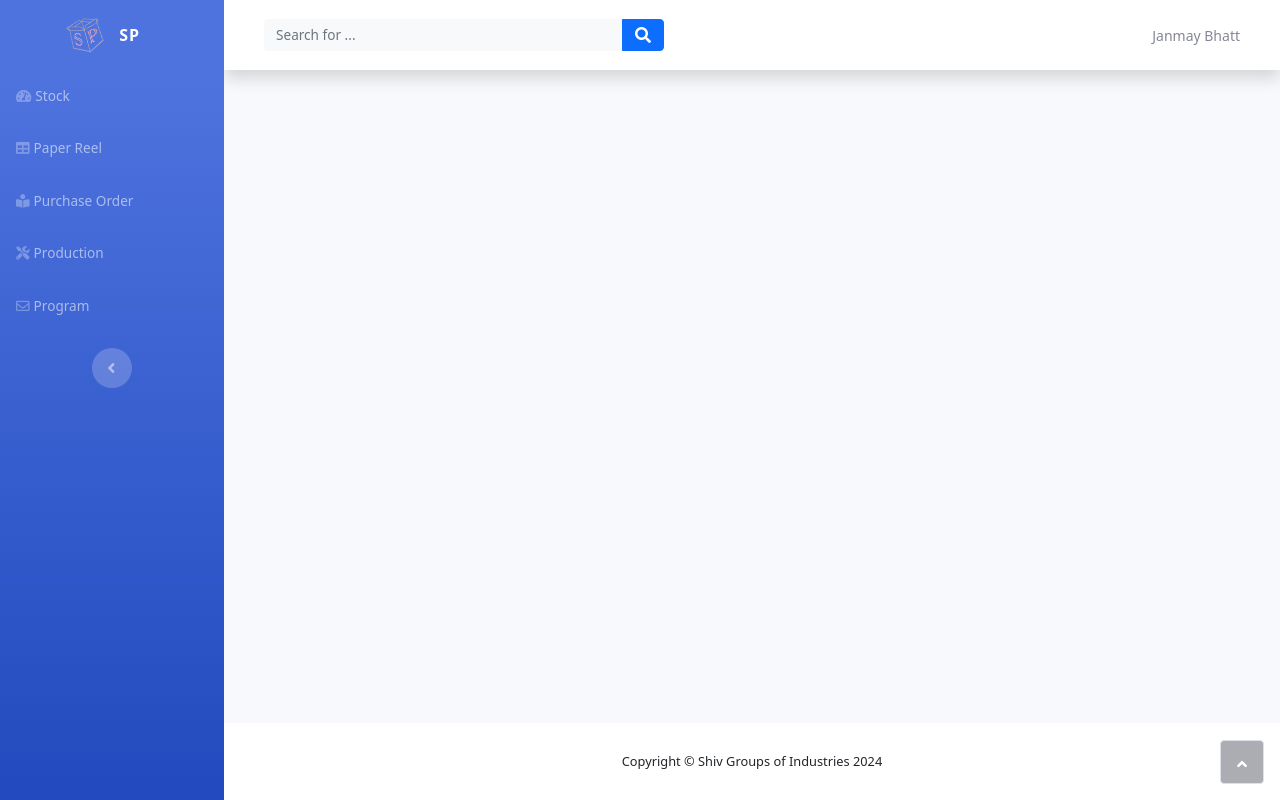
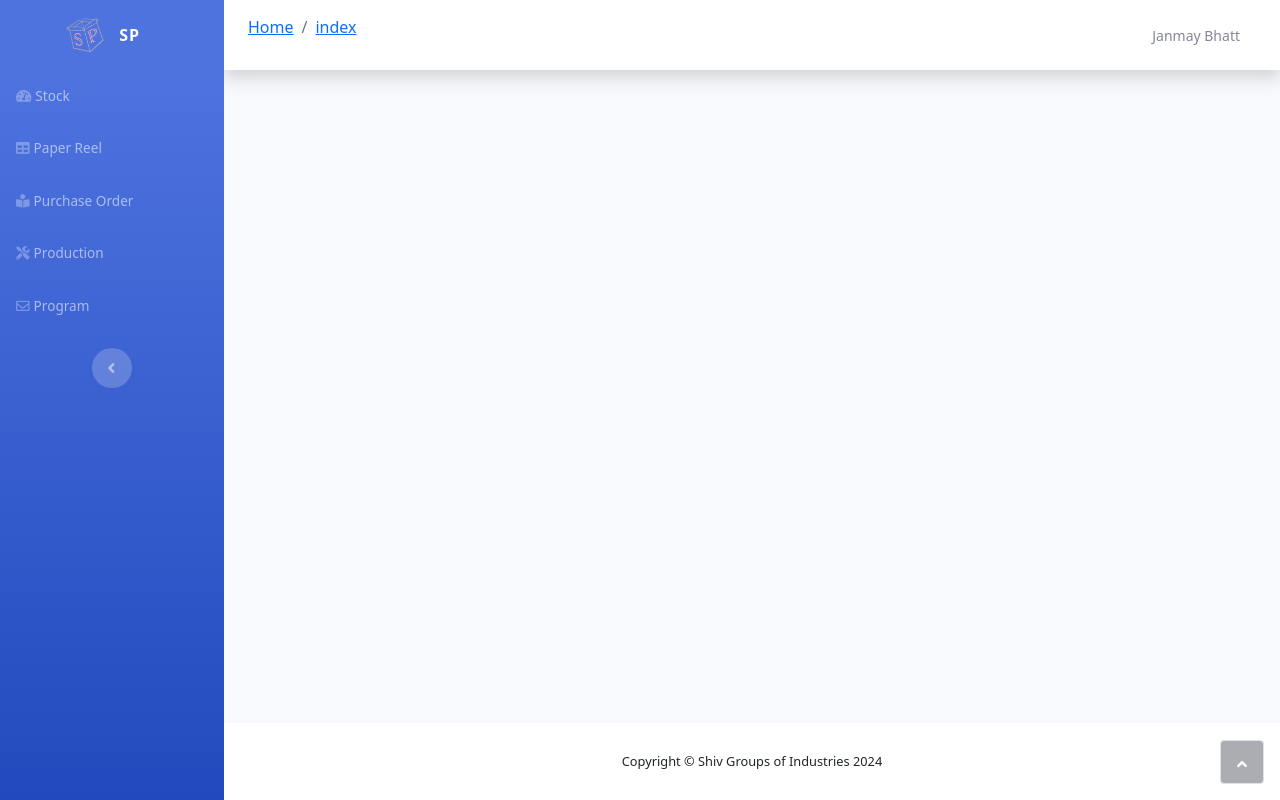
Before and after one commit to JANMAY007/SGIWebsite, a Django app: page / in a window 1280 px wide. Run offline with Django 5.2, Linux system fonts and the light colour scheme; data that the repository does not hold is empty; some libraries are stand-ins or nearby versions.

Commit message:
Added Current Path for ease of access

```diff
--- /dev/null
+++ b/Corrugation/templatetags/breadcrumbs.py
@@ -0,0 +1,25 @@
+from django import template
+from django.urls import resolve, Resolver404
+from urllib.parse import unquote
+
+register = template.Library()
+
+
+@register.simple_tag(takes_context=True)
+def breadcrumbs(context):
+    request = context['request']
+    path = unquote(request.path)
+    parts = path.strip('/').split('/')
+
+    breadcrumb_urls = []
+    breadcrumb_path = ''
+    for part in parts:
+        breadcrumb_path += f'/{part}'
+        try:
+            resolved = resolve(breadcrumb_path)
+            name = resolved.url_name if resolved.url_name else part
+        except Resolver404:
+            name = part
+        breadcrumb_urls.append((name, breadcrumb_path))
+
+    return breadcrumb_urls
--- a/templates/base.html
+++ b/templates/base.html
@@ -1,4 +1,5 @@
 {% load static %}
+{% load breadcrumbs %}
 <!DOCTYPE html>
 <html data-bs-theme="light" lang="en">
 
@@ -74,12 +75,23 @@
                 <div class="container-fluid">
                     <button class="btn btn-link d-md-none rounded-circle me-3" id="sidebarToggleTop" type="button"><i
                             class="fas fa-bars"></i></button>
-                    <form class="d-none d-sm-inline-block me-auto ms-md-3 my-2 my-md-0 mw-100 navbar-search">
-                        <div class="input-group"><input class="bg-light form-control border-0 small" type="text"
-                                                        placeholder="Search for ...">
-                            <button class="btn btn-primary py-0" type="button"><i class="fas fa-search"></i></button>
-                        </div>
-                    </form>
+                    <nav aria-label="breadcrumb">
+                        <ol class="breadcrumb justify-content-center align-items-center">
+                            {% breadcrumbs as breadcrumb_urls %}
+                            <li class="breadcrumb-item"><a href="{% url 'Corrugation:index' %}">Home</a></li>
+                            {% for name, path in breadcrumb_urls %}
+                                {% if forloop.last %}
+                                    <li class="breadcrumb-item active" aria-current="page">
+                                        <a href="{{ path }}">{{ name }}</a>
+                                    </li>
+                                {% else %}
+                                    <li class="breadcrumb-item">
+                                        <a href="{{ path }}">{{ name }}</a>
+                                    </li>
+                                {% endif %}
+                            {% endfor %}
+                        </ol>
+                    </nav>
                     <ul class="navbar-nav flex-nowrap ms-auto">
                         <li class="nav-item dropdown no-arrow">
                             <div class="nav-item dropdown no-arrow"><a class="dropdown-toggle nav-link"
```
